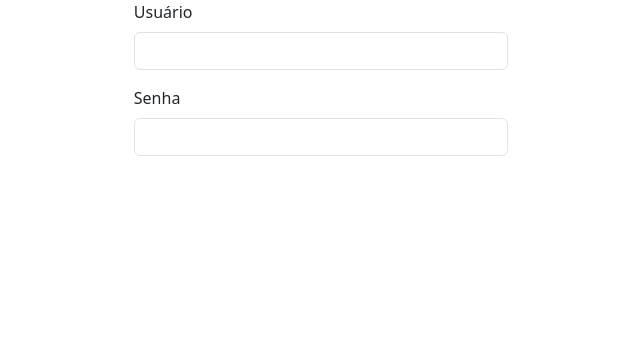
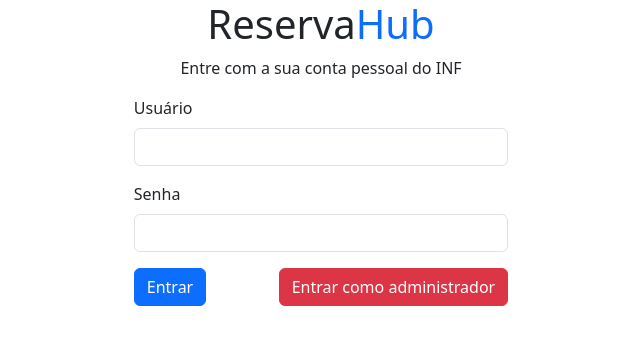
Before and after one commit to EduMenges/reserva-hub, a SvelteKit app in the folder frontend/: page /login in a window 1280 px wide. Shown: the top 344 px of the page, without its empty margins (319-959 px from the left). Built offline with nearby package versions, Linux system fonts and the light colour scheme.

Commit message:
Layout fixes

```diff
--- a/frontend/src/routes/login/+page.svelte
+++ b/frontend/src/routes/login/+page.svelte
@@ -1,11 +1,16 @@
 <script lang="ts">
   import Logo from "$lib/components/Logo.svelte";
+  import { enhance } from "$app/forms";
   import SmallContainer from "$lib/components/SmallContainer.svelte";
 </script>
 
 <SmallContainer>
+  <div class="text-center">
+    <Logo />
+    <p>Entre com a sua conta pessoal do INF</p>
+  </div>
 
-<form method="post">
+  <form method="post" use:enhance>
     <div class="mb-3">
       <label class="form-label" for="username">Usuário</label>
       <input id="username" class="form-control" type="text" />
@@ -15,4 +20,9 @@
       <input id="password" class="form-control" type="password" />
     </div>
 
+    <div class="d-flex justify-content-between flex-wrap">
+      <button type="submit" class="btn btn-primary" formaction="?/login">Entrar</button>
+      <button type="submit" class="btn btn-danger" formaction="?/as_admin">Entrar como administrador</button>
+    </div>
+  </form>
 </SmallContainer>
```
Also changed, not shown: frontend/src/routes/history/+page.svelte (+6 -4 lines). Lines whose indentation alone changed are shown as unchanged.
